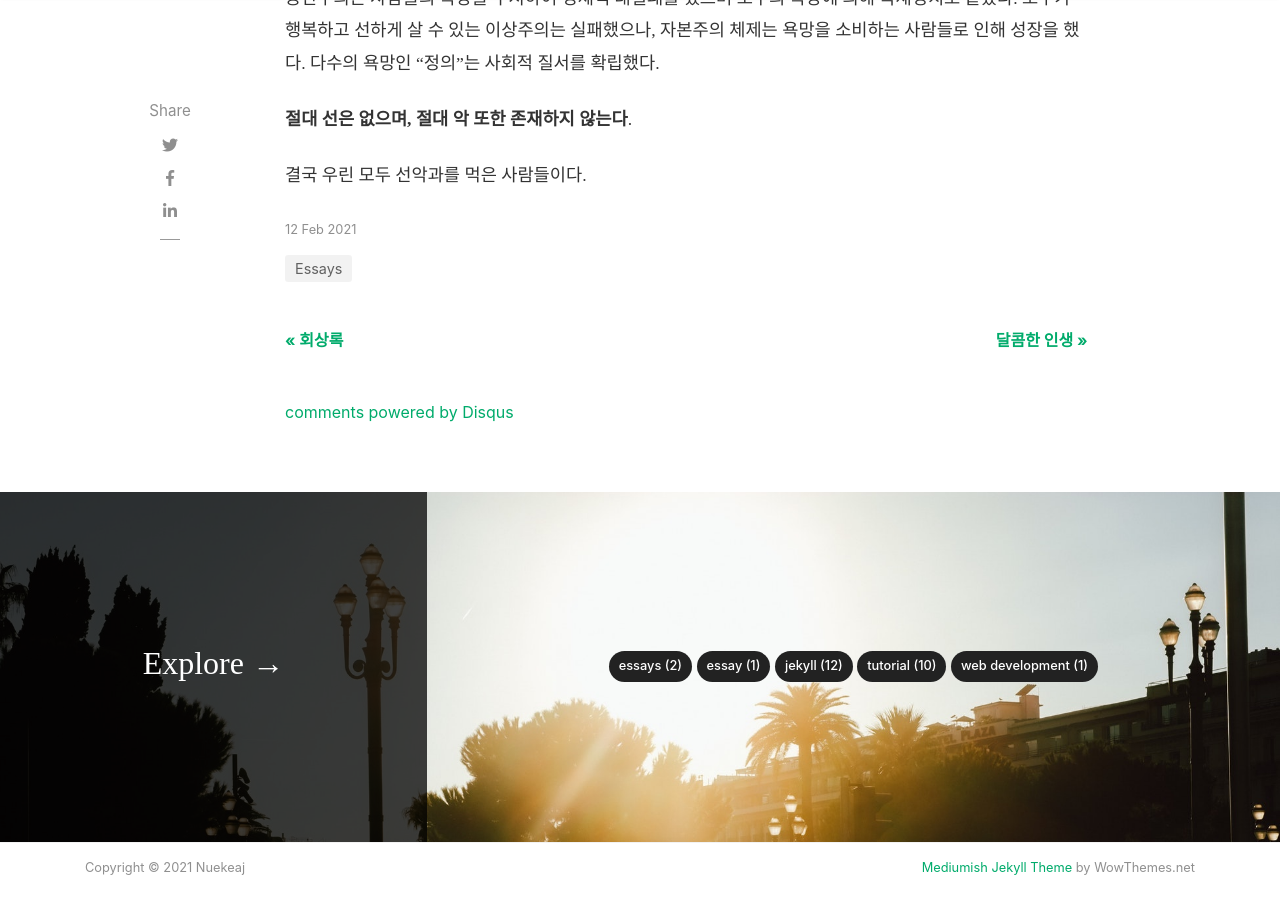
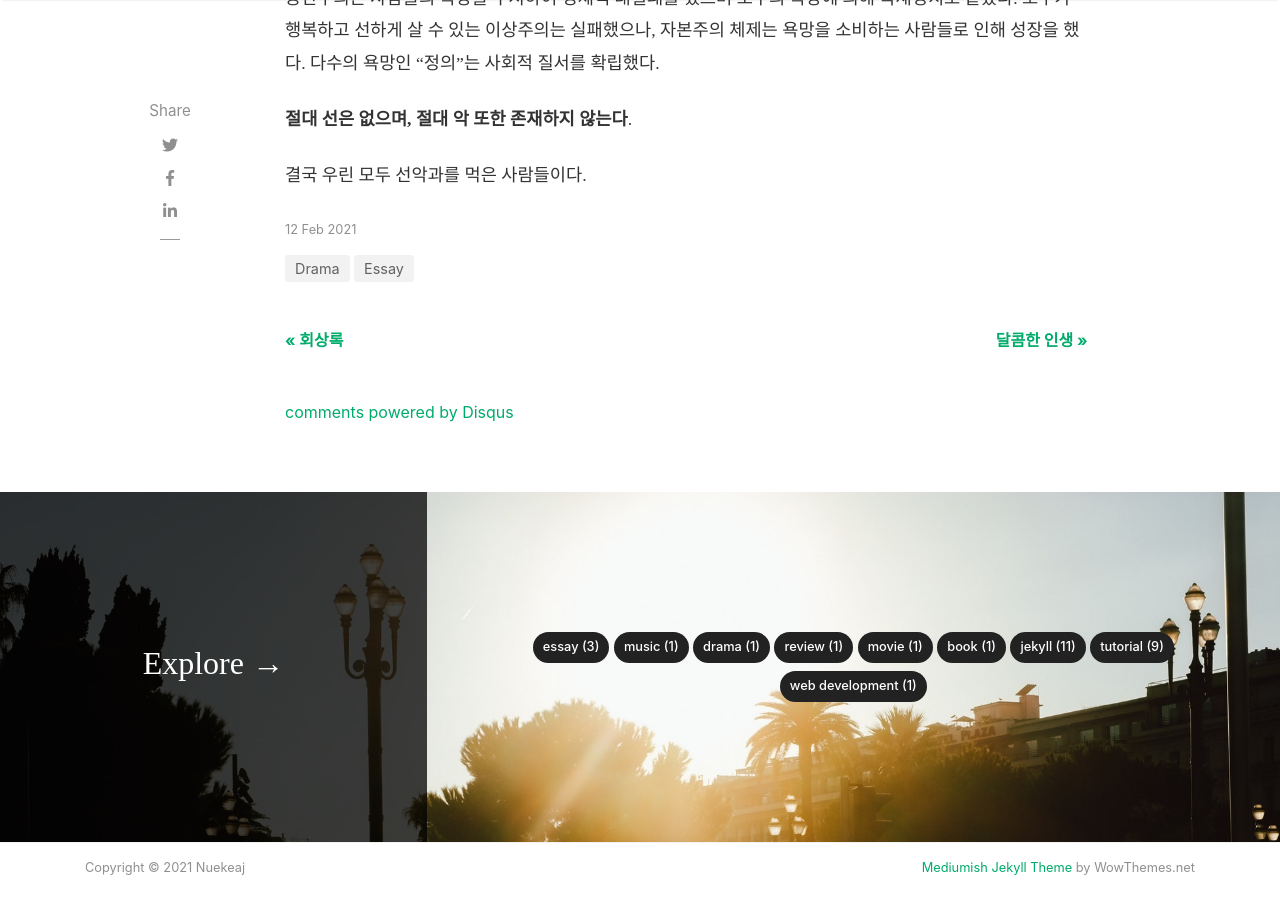
Before and after one commit to agdal1125/essay, a Jekyll site: the page built from _posts/2021-02-12-선악과.md, in a window 1280 px wide and 900 px high, scrolled down 2656 px. Built offline with Jekyll 4.4.1, drawn with Linux system fonts in a browser that asks for light colours; nearby versions of some CDN libraries; some web fonts are replaced; comment, search, counter and statistics services are not loaded.

Commit message:
add movie review

```diff
--- a/_posts/2021-01-25-회상록.md
+++ b/_posts/2021-01-25-회상록.md
@@ -2,7 +2,7 @@
 layout: post
 title:  "회상록"
 author: neukeaj
-categories: [Essays]
+categories: [Essay, Music]
 image: assets/images/memoir.jpg
 ---
 <iframe width="560" height="315" src="https://www.youtube.com/embed/dXzQnI3nwHQ" frameborder="0" allow="accelerometer; autoplay; clipboard-write; encrypted-media; gyroscope; picture-in-picture" allowfullscreen></iframe>
--- a/_posts/2021-02-12-선악과.md
+++ b/_posts/2021-02-12-선악과.md
@@ -1,8 +1,8 @@
 ---
 layout: post
 title:  "선악과"
-author: neukeaj
-categories: [Essays]
+author: nuekeaj
+categories: [Essay, Drama]
 image: assets/images/the_tree_of_eden.jpg
 ---
 창세기의 창조 설화에는 선과 악의 지식의 나무가 있다. 지상 낙원이라 불리는 에덴 동산 한 가운데에 있는  금단의 열매를 먹음으로서 인간은 신에게 불복종을 하게 되고 "원죄"를 얻게 됐으며 선과 악을 알게 됐다고 한다.
--- a/_posts/2022-01-11-customer-service.md
+++ b/_posts/2021-02-21-bittersweet.md
@@ -2,7 +2,7 @@
 layout: post
 title:  "달콤한 인생"
 author: nuekeaj
-categories: [ Essay ]
+categories: [Review, Movie]
 image: assets/images/bittersweet.jpg
 description: "움직이는 것은 네 마음뿐이다"
 featured: true
```
Also changed, not shown: _posts/2021-03-04-a-dirty-carnival.md (added, +41 -0 lines), _posts/2022-01-11-quick-start-guide.md (deleted, +0 -27 lines), assets/images/dirty_carnival.jpg (added), assets/images/hojin.jpg (added), assets/images/minhoya.jpg (added).
